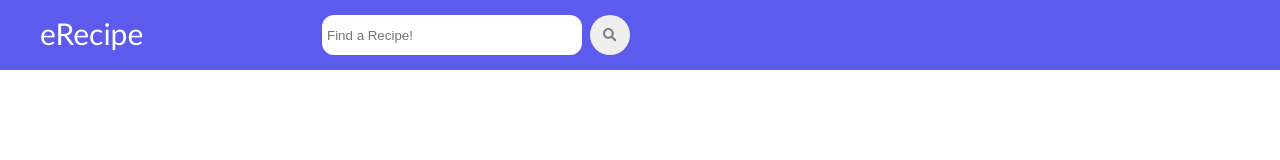
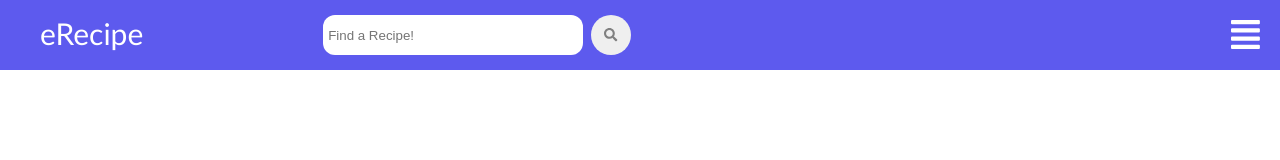
Before and after one commit to iivanu/ERecepti, a Gatsby site: page / in a window 1280 px wide. Built offline with nearby package versions, Linux system fonts and the light colour scheme; Gatsby itself is replaced by a stand-in of ours.

Commit message:
Finished navBar design

```diff
--- a/src/components/navBar/index.js
+++ b/src/components/navBar/index.js
@@ -2,12 +2,15 @@ import React from 'react'
 
 import styles from './style.module.css'
 import SearchBox from '../searchBox/index.js'
+import { FontAwesomeIcon } from '@fortawesome/react-fontawesome'
+import { faAlignJustify } from '@fortawesome/free-solid-svg-icons'
 
 const NavBar = () => {
     return(
         <div className={styles.navBar}>
             <div><p className={styles.appName}>eRecipe</p></div>
             <SearchBox />
+            <FontAwesomeIcon icon={faAlignJustify} color="white" className={styles.optionsIcon}/>
         </div>
     )
 }
--- a/src/components/navBar/style.module.css
+++ b/src/components/navBar/style.module.css
@@ -12,3 +12,13 @@
     margin: 15px;
     margin-left: 40px;
 }
+
+.optionsIcon {
+    margin-top: 18px;
+    margin-right: 20px;
+    font-size: 33px;
+}
+
+.optionsIcon:hover {
+    opacity: 0.8;
+}
--- a/src/components/searchBox/style.module.css
+++ b/src/components/searchBox/style.module.css
@@ -10,7 +10,7 @@
     display: flex;
     flex-direction: row;
     margin: auto;
-    margin-right: 650px;
+    margin-right: 600px;
 }
 
 .searchButton {
```
